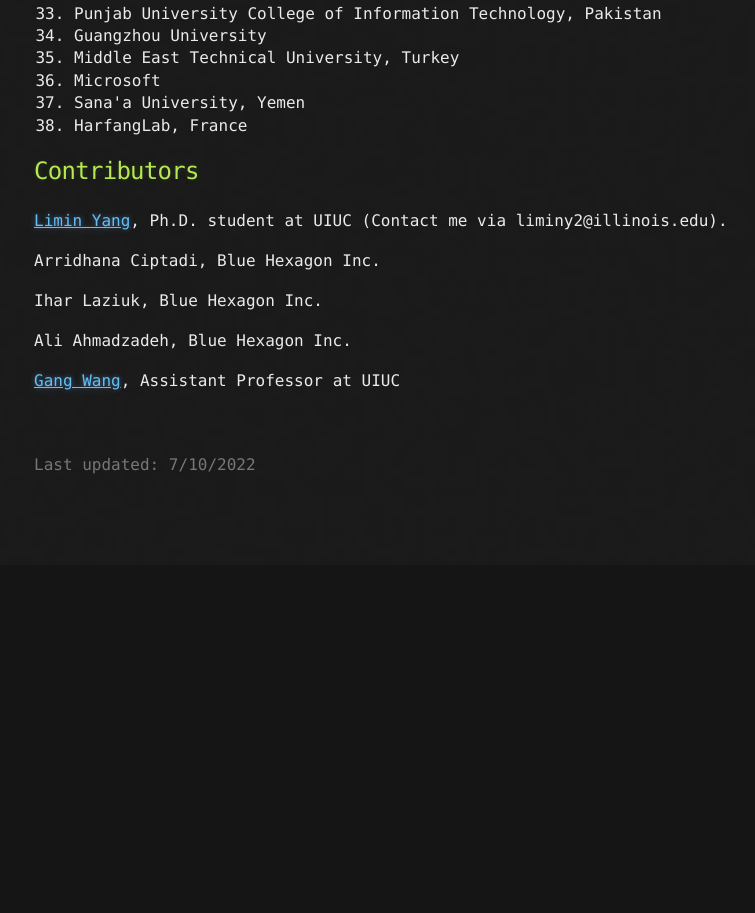
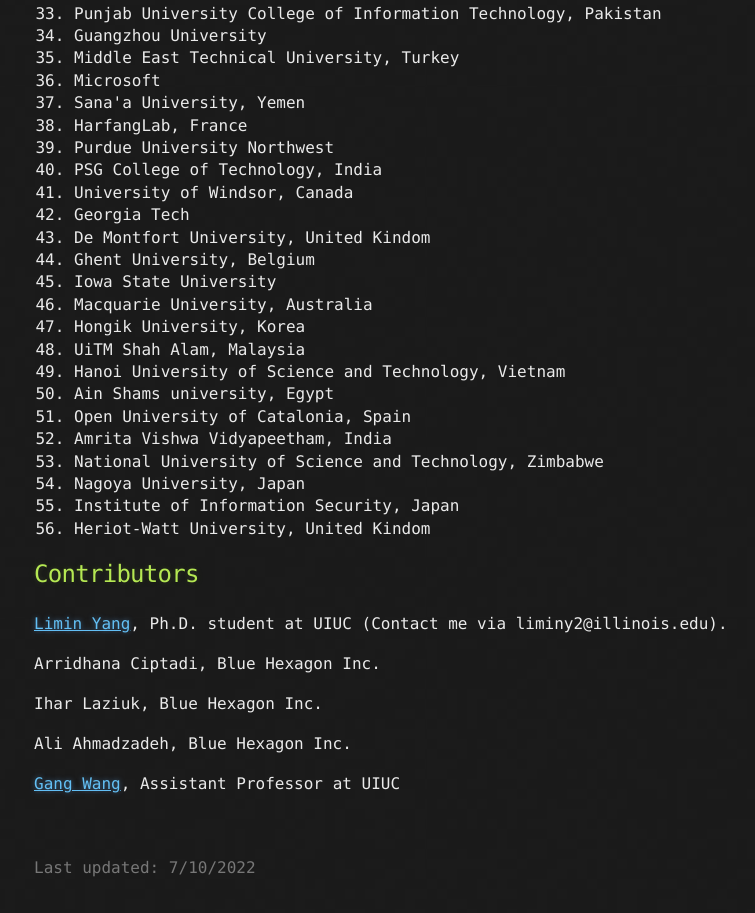
Before and after one commit to whyisyoung/BODMAS, a plain HTML site: page index.html in a window 1280 px wide. Shown: the part 3106-4019 px from the top of the page, without its empty margins (106-861 px from the left). Before the commit the page ends 3671 px from the top, so only its background shows below. Drawn offline with Linux system fonts and the light colour scheme.

Commit message:
add a bunch of institutes

```diff
--- a/index.html
+++ b/index.html
@@ -191,6 +191,25 @@
 <li>Microsoft</li>
 <li>Sana'a University, Yemen</li>
 <li>HarfangLab, France</li>
+<li>Purdue University Northwest</li>
+<li>PSG College of Technology, India</li>
+<li>University of Windsor, Canada</li>
+<li>Georgia Tech</li>
+<li>De Montfort University, United Kindom</li>
+<li>Ghent University, Belgium</li>
+<li>Iowa State University</li>
+<li>Macquarie University, Australia</li>
+<li>Hongik University, Korea</li>
+<li>UiTM Shah Alam, Malaysia</li>
+<li>Hanoi University of Science and Technology, Vietnam</li>
+<li>Ain Shams university, Egypt</li>
+<li>Open University of Catalonia, Spain</li>
+<li>Amrita Vishwa Vidyapeetham, India</li>
+<li>National University of Science and Technology, Zimbabwe</li>
+<li>Nagoya University, Japan</li>
+<li>Institute of Information Security, Japan</li>
+<li>Heriot-Watt University, United Kindom</li>
+
 
 </ol>
 
```
